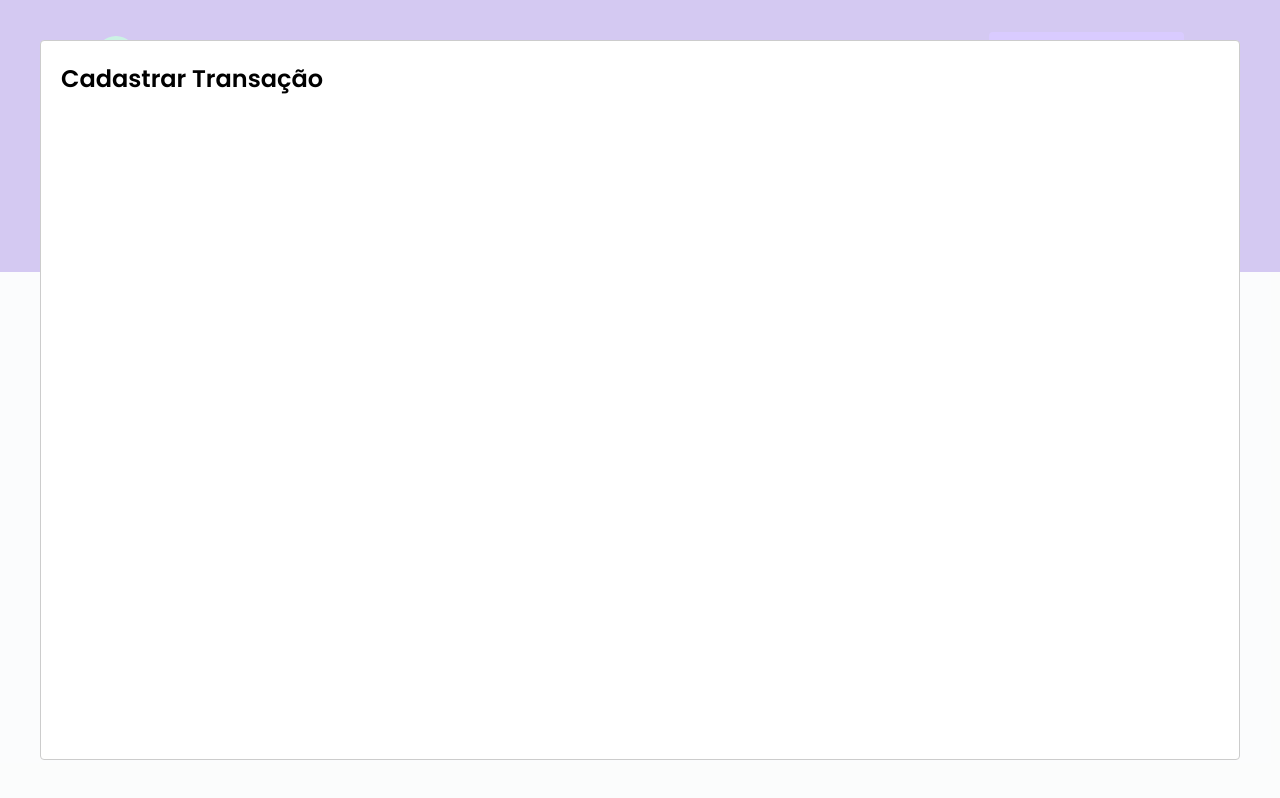
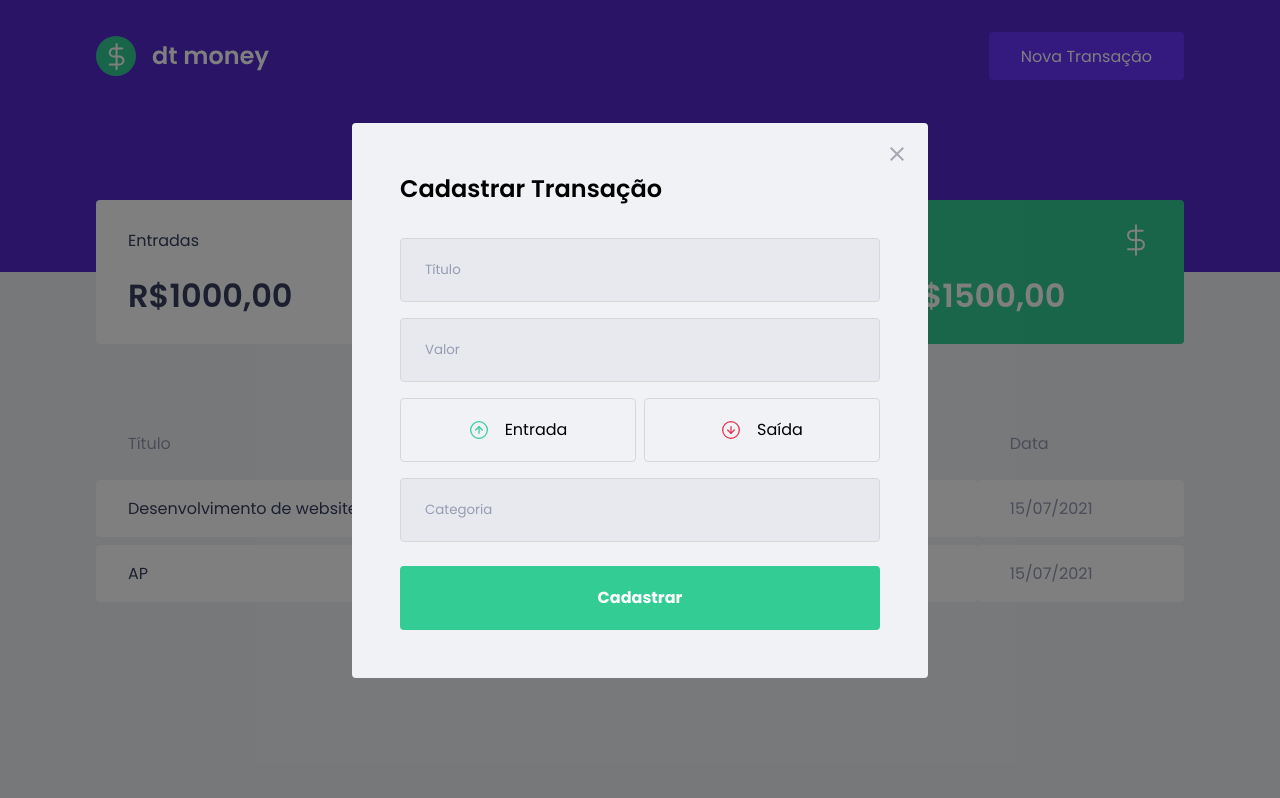
Before and after one commit to RafaelBarbosa09/dtmoney, a React (Create React App) app: page / in a window 1280 px wide. Both pictures are taken after a click on the button "Nova Transação". Built offline with nearby package versions, Linux system fonts and the light colour scheme; no server answers; what miragejs would draw is missing.

Commit message:
finalizando parte estatica da aplicacao

```diff
--- a/src/components/NewTransactionModal/index.tsx
+++ b/src/components/NewTransactionModal/index.tsx
@@ -1,5 +1,9 @@
-import { useState } from 'react';
 import Modal from 'react-modal';
+
+import { Container, TransactionTypeContainer } from './styles';
+import closeImg from '../../assets/close.svg';
+import incomeImg from "../../assets/income.svg";
+import outcomeImg from "../../assets/outcome.svg";
 
 interface NewTransactionModalProps {
   isOpen: boolean;
@@ -10,8 +14,32 @@
   return (
     <Modal
       isOpen={isOpen}
-      onRequestClose={onRequestClose}>
-      <h2>Cadastrar Transação</h2>
+      onRequestClose={onRequestClose}
+      overlayClassName="react-modal-overlay"
+      className="react-modal-content">
+
+      <button type="button" onClick={onRequestClose} className="react-modal-close">
+        <img src={closeImg} alt="Fechar" />
+      </button>
+      <Container>
+        <h2>Cadastrar Transação</h2>
+        <input placeholder="Título" />
+        <input
+          type="number" placeholder="Valor" />
+        <TransactionTypeContainer>
+          <button type="button">
+            <img src={incomeImg} />
+            <span>Entrada</span>
+          </button>
+          <button type="button">
+            <img src={outcomeImg} />
+            <span>Saída</span>
+          </button>
+        </TransactionTypeContainer>
+        <input placeholder="Categoria" />
+        <button type="submit">Cadastrar</button>
+
+      </Container>
     </Modal>
   );
 }
--- a/src/components/NewTransactionModal/styles.ts
+++ b/src/components/NewTransactionModal/styles.ts
@@ -1 +1,78 @@
 import styled from "styled-components";
+
+export const Container = styled.form`
+  h2 {
+    color: var(--text-tittle);
+    font-size: 1.5rem;
+    margin-bottom: 2rem;
+  }
+
+  input {
+    width: 100%;
+    padding: 0 1.5rem;
+    height: 4rem;
+    border-radius: 0.25rem;
+    background: #e7e9ee;
+    border: 1px solid #d7d7d7;
+    font-weight: regular;
+
+    &::placeholder {
+      color: var(--text-body);
+    }
+
+    & + input {
+      margin-top: 1rem;
+    }
+  }
+
+  button[type=submit] {
+    width: 100%;
+    padding: 0 1.5rem;
+    height: 4rem;
+    background: var(--green);
+    color: var(--shape);
+    border-radius: 0.25rem;
+    border: 0;
+    font-size: 1rem;
+    margin-top: 1.5rem;
+    font-weight: bold;
+    transition: filter 0.2s;
+
+    &:hover {
+      filter: brightness(0.9);
+    }
+  }
+`;
+
+export const TransactionTypeContainer = styled.div`
+  margin: 1rem 0;
+  display: grid;
+  grid-template-columns: repeat(2, 1fr);
+  gap: 0.5rem;
+  button {
+    height: 4rem;
+    border: 1px solid #d7d7d7;
+    border-radius: 0.25rem;
+    background: transparent;
+    display: flex;
+    align-items: center;
+    justify-content: center;
+    transition: border-color 0.2s;
+
+    &:hover {
+      border-color: #c1c1c1;
+    }
+
+    img {
+      width: 20px;
+      height: 20px;
+    }
+
+    span {
+      display: inline-block;
+      margin-left: 1rem;
+      font-size: 1rem;
+      color: var(--text-tittle);
+    }
+  }
+`;
--- a/src/styles/global.ts
+++ b/src/styles/global.ts
@@ -51,4 +51,38 @@
         opacity: 0.6;
         cursor: not-allowed;
     }
+
+    .react-modal-overlay {
+        background: rgb(0, 0, 0, 0.5);
+        position: fixed;
+        top: 0;
+        bottom: 0;
+        right: 0;
+        left: 0;
+        display: flex;
+        align-items: center;
+        justify-content: center;
+    }
+
+    .react-modal-content {
+        width: 100%;
+        max-width: 576px;
+        background: var(--background);
+        padding: 3rem;
+        position: relative;
+        border-radius: 0.25rem;
+    }
+
+    .react-modal-close {
+    position: absolute;
+    right: 1.5rem;
+    top: 1.5rem;
+    border: 0;
+    background: transparent;
+    transition: filter 0.2s;
+
+    &:hover {
+        filter: brightness(0.8)
+    }
+  }
 `;
```
